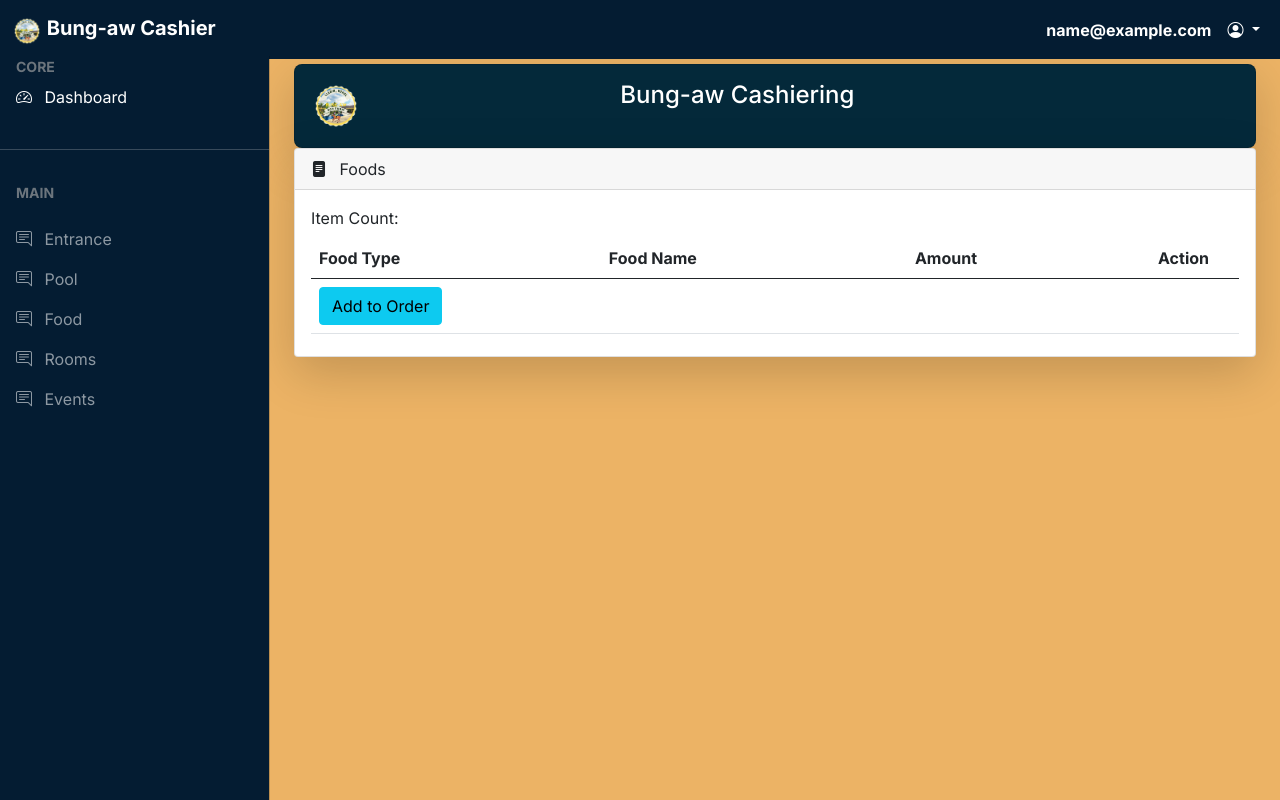
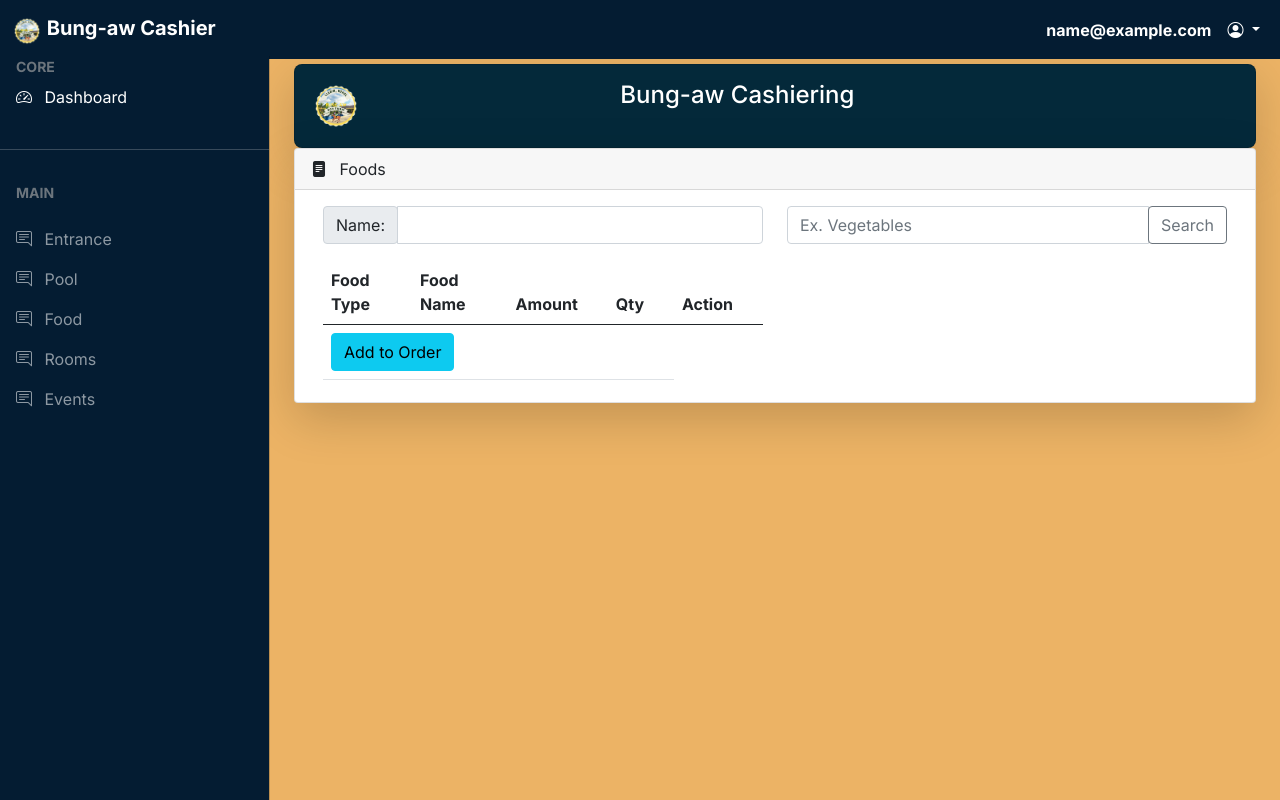
Before and after one commit to ian1447/Bung_aw_cashier, a PHP site: page /cashier/addfood.php in a window 1280 px wide. Run offline with PHP 8.4, Linux system fonts and the light colour scheme; the visitor is signed in with stand-in values (Sample User, id 1); data that the repository does not hold is empty; some libraries are stand-ins or nearby versions.

Commit message:
UI sa lang

```diff
--- a/cashier/addfood.php
+++ b/cashier/addfood.php
@@ -54,21 +54,16 @@ $cashiering->setDb($conn);
                 <span><i class="bi bi-file-text-fill me-2"></i></span> Foods
             </div>
             <div class="card-body">
-
-                <div class="form-group">
-                    <label>Item Count:</label>
-                    <!-- <input type="text" id="item_count" name="item_count" value="<?php //echo $cashiering->CountOrders(); ?>" class="bi bi-file-text-fill me-2" autocomplete="off" disabled> -->
-                    <!-- <button class="btn btn text-white m-lg-2" id="resetBtn" style="background-color: #556B2F" name="reset_button">Clear Orders</button> -->
-                    <!-- <button class="btn btn text-white m-lg-2" id="myBtn2" data-bs-toggle="modal" data-bs-target="#myModal2" style="background-color: #556B2F" name="another_button">View
-                        Orders</button> -->
-                    <?php
-                    // if (array_key_exists('finalize', $_POST)) {
-                    //     $cashiering->FinalizeFoodOrder($_SESSION['bulkid']);
-                    //     unset($_POST);
-                    // }
-                    ?>
+                <div class="container">
+                    <div class="table-responsive">
+                        <div class="row">
+                            <div class="col">
+                                <div class="input-group mb-3">
+                                    <div class="input-group-prepend">
+                                        <span class="input-group-text" id="basic-addon1">Name:</span>
                                     </div>
-                <div class="table-responsive">
+                                    <input type="text" class="form-control" aria-label="Username" aria-describedby="basic-addon1">
+                                </div>
                                 <table id="example" class="table table-hover data-table" style="width: 100%">
                                     <div class="m-2">
                                         <thead>
@@ -77,7 +72,8 @@ $cashiering->setDb($conn);
                                                 <th>Food Type</th>
                                                 <th>Food Name</th>
                                                 <th>Amount</th>
-                                    <th style="width: 2px;">Action</th>
+                                                <th>Qty</th>
+                                                <th>Action</th>
                                             </tr>
                                         </thead>
                                         <tbody>
@@ -98,11 +94,11 @@ $cashiering->setDb($conn);
                                                             <?php echo $rows['item_price'] ?>
                                                         </td>
                                                         <td>
-                                                <div class="d-grid gap-2 d-md-flex">
                                                             <!-- <input type="checkbox" name="selected_items[]" value="" /> -->
-                                                    <div><input type='number' class="item_quan" id=<?php echo "quantity_{$rows['item_id']}"; ?> class='form-control' onChange=<?php echo "quantity_{$rows['item_id']}"; ?> value=<?php echo "{$rows['qty']}"; ?>></div>
-                                                </div>
+                                                                <input type='number' class="item_quan" id=<?php echo "quantity_{$rows['item_id']}"; ?>
+                                                                class='form-control' onChange=<?php echo "quantity_{$rows['item_id']}"; ?> value=<?php echo "{$rows['qty']}"; ?>>
                                                         </td>
+                                                        <td><i class="btn bi bi-x-circle"></i></td>
                                                     </tr>
                                                 <?php } ?>
                                                 <tr>
@@ -121,6 +117,34 @@ $cashiering->setDb($conn);
                                 unset($_POST);
                             }
                             ?>
+                            <div class="col">
+                                <div class="input-group mb-3">
+                                    <input type="text" class="form-control" placeholder="Ex. Vegetables" aria-label="Search Food Name" aria-describedby="basic-addon2">
+                                    <div class="input-group-append">
+                                        <button class="btn btn-outline-secondary" type="button">Search</button>
+                                    </div>
+                                </div>
+                                <div class="row" style="width: auto;">
+                                    <?php
+                                     foreach ($_SESSION['foodarr'] as $rows) { ?>
+                                    <div class="col p-2">
+                                        <div class="card text-center">
+                                            <div class="d-flex justify-content-center">
+                                                <img class="card-img-top w-50" src="./images/logo.png" alt="Food Image">
+                                            </div>
+                                            <div class="card-body">
+                                                <h5 class="card-title"><?php echo $rows['item_name'] ?></h5>
+                                                <p class="card-text"><?php echo $rows['item_price'] ?></p>
+                                                <a href="#" class="btn w-100" style="background-color: #041C32; color: white">Add Food</a>
+                                            </div>
+                                        </div>
+                                    </div>
+                                    <?php } ?>
+                                </div>
+                            </div>
+                        </div>
+                    </div>
+                </div>
             </div>
         </div>
     </main>
```
Lines whose indentation alone changed are shown as unchanged.
